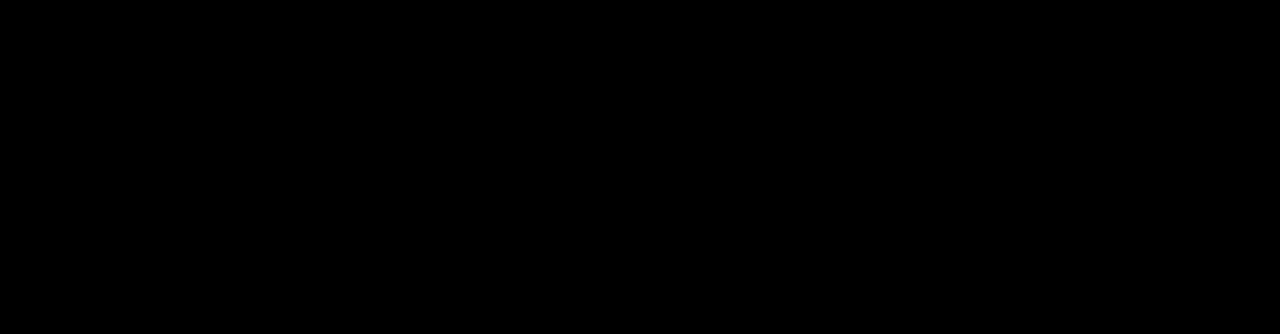
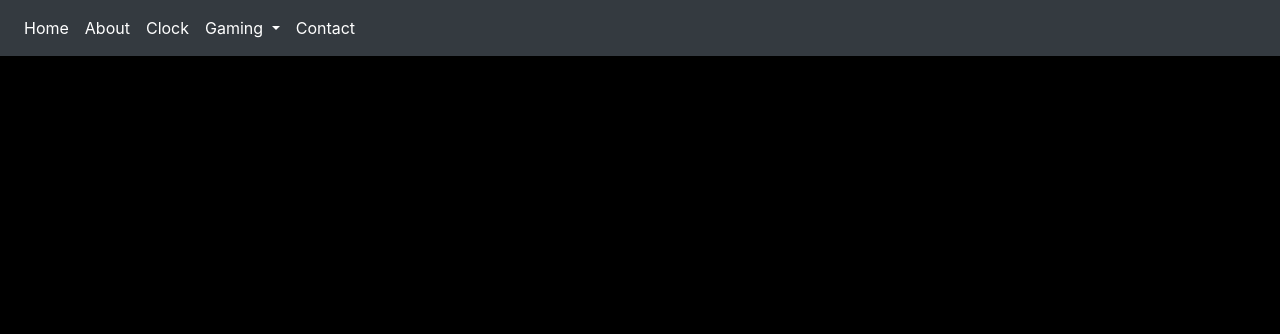
Before and after one commit to daveprochazka/MySite, a plain HTML site: page Site/clock/clock.html in a window 1280 px wide. Shown: the top 334 px of the page. Drawn offline with nearby package versions, Linux system fonts and the light colour scheme.

Commit message:
refactor: add routing to clock and to home from clock

```diff
--- a/Site/clock/clock.html
+++ b/Site/clock/clock.html
@@ -1,3 +1,52 @@
+<!DOCTYPE html>
+<html lang="en" dir="ltr">
+  <head>
+    <meta charset="utf-8">
+    <!-- I will be using the BootStrap set of css and JS for this page -->
+    <link rel="stylesheet" href="https://stackpath.bootstrapcdn.com/bootstrap/4.1.3/css/bootstrap.min.css" integrity="sha384-MCw98/SFnGE8fJT3GXwEOngsV7Zt27NXFoaoApmYm81iuXoPkFOJwJ8ERdknLPMO" crossorigin="anonymous">
+    <title>Dave's Home Page</title>
+  </head>
+  <body>
+    <nav class="navbar navbar-expand-lg navbar-dark bg-dark">
+      <button class="navbar-toggler" type="button" data-toggle="collapse" data-target="#navbarSupportedContent" aria-controls="navbarSupportedContent" aria-expanded="false" aria-label="Toggle navigation">
+        <span class="navbar-toggler-icon"></span>
+      </button>
+
+      <div class="collapse navbar-collapse" id="navbarSupportedContent">
+        <ul class="navbar-nav mr-auto">
+          <li class="nav-item active">
+            <a class="nav-link" href="../index.html">Home</a>
+          </li>
+          <li class="nav-item active">
+            <a class="nav-link" href="#">About</a>
+          </li>
+          <li class="nav-item active">
+            <a class="nav-link" href="#">Clock</a>
+          </li>
+          <li class="nav-item dropdown active">
+            <a class="nav-link dropdown-toggle" href="#" id="gameDropdown" role="button" data-toggle="dropdown" aria-haspopup="true" aria-expanded="false">
+              Gaming
+            </a>
+            <div class="dropdown-menu" aria-labelledby="navbarDropdown">
+              <a class="dropdown-item" href="#">Star Wars Galaxy of Heroes</a>
+              <a class="dropdown-item" href="#">Kerbal Space Program</a>
+              <div class="dropdown-divider"></div>
+            </div>
+          </li>
+          <li class="nav-item active">
+            <a class="nav-link" href="#">Contact</a>
+          </li>
+        </ul>
+      </div>
+    </nav>
+    <div id="MyClockDisplay" class="clock"></div>
+    <script src="clock.js"></script>
+    <script src="https://code.jquery.com/jquery-3.3.1.slim.min.js" integrity="sha384-q8i/X+965DzO0rT7abK41JStQIAqVgRVzpbzo5smXKp4YfRvH+8abtTE1Pi6jizo" crossorigin="anonymous"></script>
+    <script src="https://cdnjs.cloudflare.com/ajax/libs/popper.js/1.14.3/umd/popper.min.js" integrity="sha384-ZMP7rVo3mIykV+2+9J3UJ46jBk0WLaUAdn689aCwoqbBJiSnjAK/l8WvCWPIPm49" crossorigin="anonymous"></script>
+    <script src="https://stackpath.bootstrapcdn.com/bootstrap/4.1.3/js/bootstrap.min.js" integrity="sha384-ChfqqxuZUCnJSK3+MXmPNIyE6ZbWh2IMqE241rYiqJxyMiZ6OW/JmZQ5stwEULTy" crossorigin="anonymous"></script>
+  </body>
+</html>
+
 <!DOCTYPE html>
 <html>
 <head>
--- /dev/null
+++ b/Site/index.css
@@ -0,0 +1,3 @@
+body{
+    background-color: black;
+}
```
Also changed, not shown: Site/index.html (+4 -2 lines).
